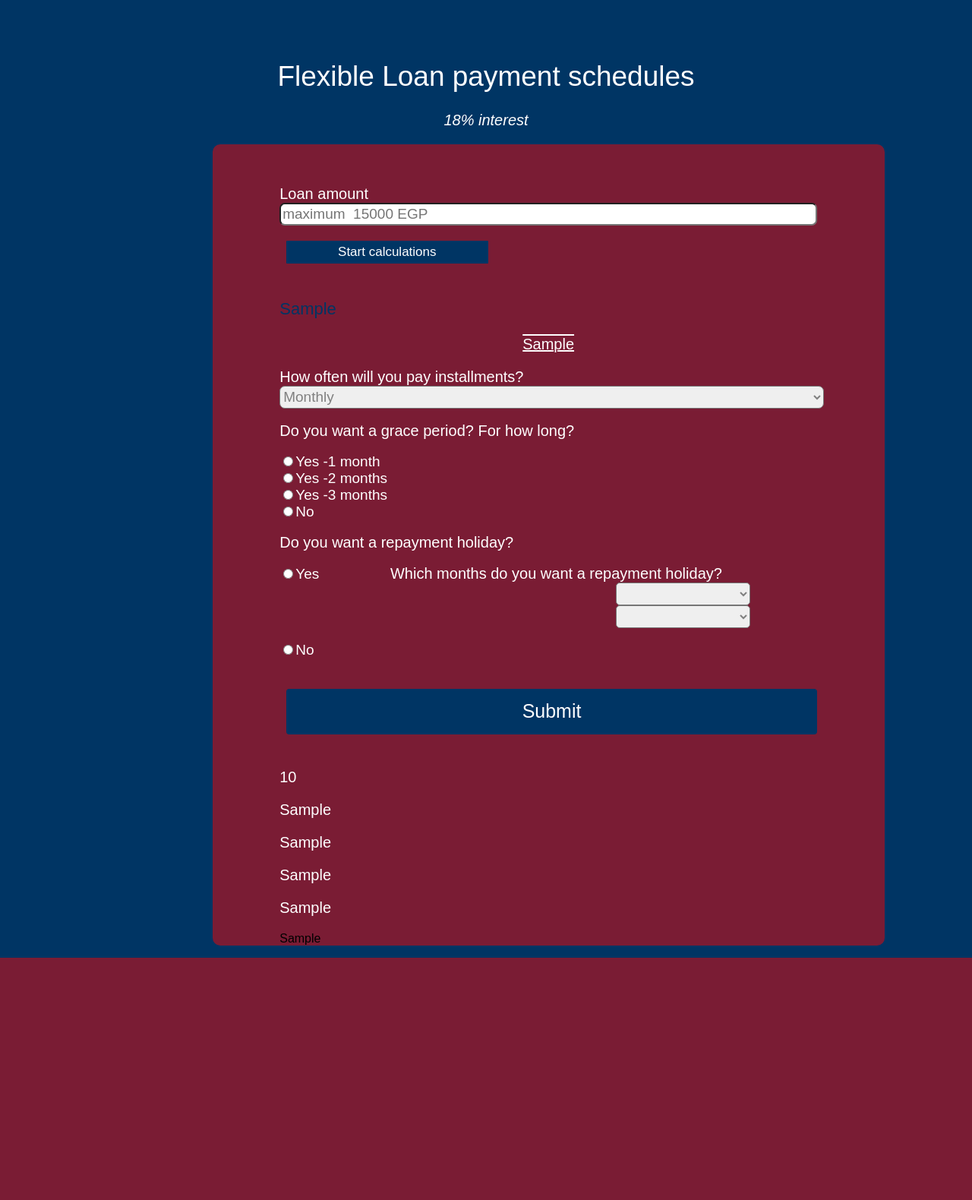
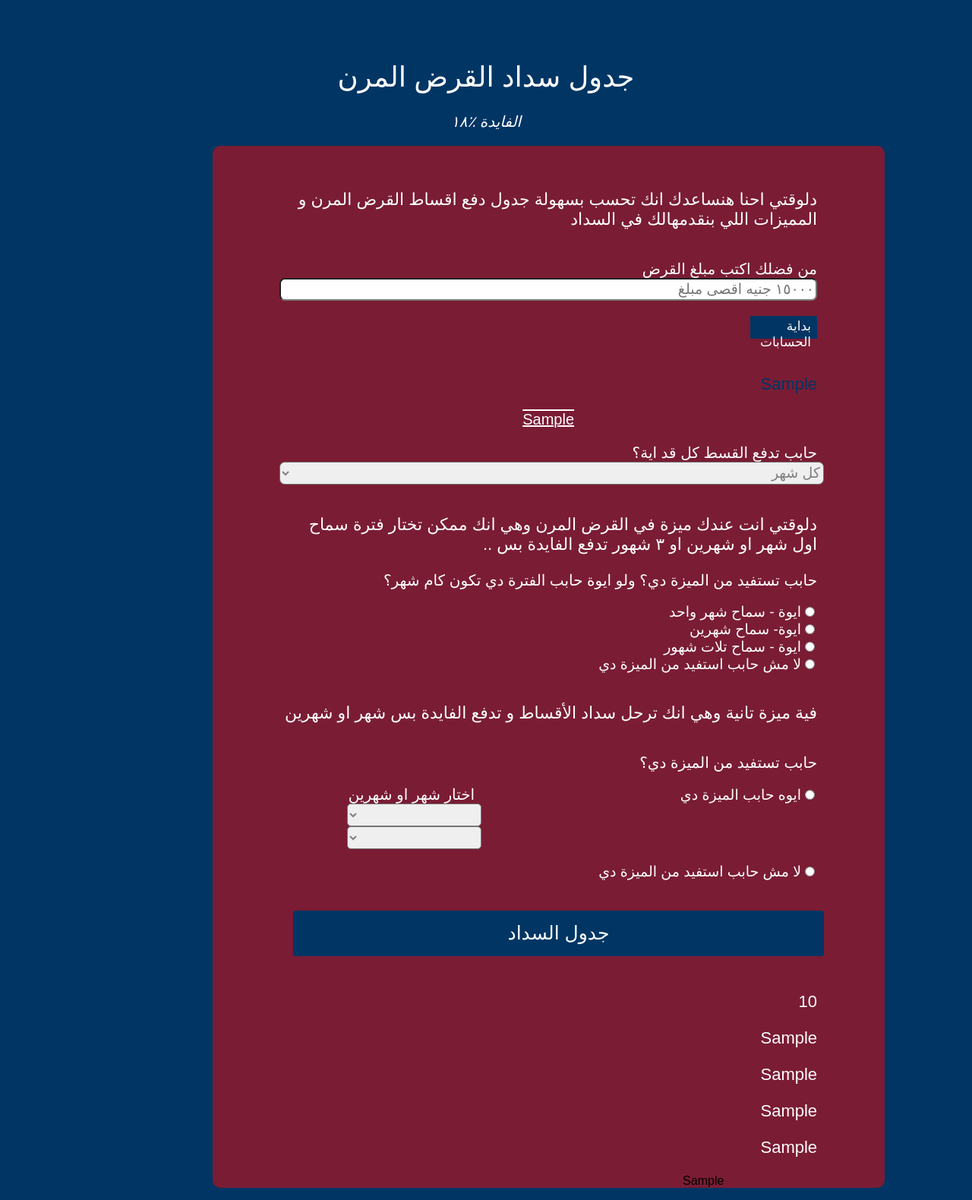
Before and after one commit to RaniaFleifel/flexible_microfinance_v2_arabic, a Flask app: template templates/ideal_html.html in a window 1280 px wide. Shown: the whole page at 76% size. Before the commit the page ends 1261 px from the top, so only its background shows below. Run offline with Flask 3, Linux system fonts and the light colour scheme; the template is opened without the code that fills it: most values are stand-ins (such as "Sample title", 1, 10 or a date in 2020).

Commit message:
Update ideal_html.html arabic

```diff
--- a/templates/ideal_html.html
+++ b/templates/ideal_html.html
@@ -4,8 +4,8 @@ This is a static survey form from freeCodeCamp
 
 <body id="background">
   <header>
-    <h1 id="title">Flexible Loan payment schedules</h1>
-    <p id="description"><i>18% interest</i></p>
+    <h1 id="title">جدول سداد القرض المرن</h1>
+    <p id="description"><i>الفايدة ٪١٨</i></p>
   </header>
 
   <style>
@@ -49,6 +49,9 @@ This is a static survey form from freeCodeCamp
     #survey-form {}
 
     #name-label {
+	dir:"rtl";
+	lang:"ar";
+	text-align:"right";
       width: 80%;
       margin-left: 10%;
       margin-right: 10%;
@@ -58,6 +61,9 @@ This is a static survey form from freeCodeCamp
     }
 
     #name {
+	dir:"rtl" ;
+	lang: "ar";
+	text-align:"right";
       width: 80%;
       margin-left: 10%;
       margin-right: 10%;
@@ -103,6 +109,8 @@ This is a static survey form from freeCodeCamp
     }
 
     #dropdown-label {
+	dir:"rtl" ;
+	lang: "ar";
       width: 80%;
       margin-left: 10%;
       margin-right: 10%;
@@ -122,6 +130,8 @@ This is a static survey form from freeCodeCamp
     }
 
     #recommend-label {
+	dir:"rtl" ;
+	lang: "ar";
       width: 80%;
       margin-left: 10%;
       margin-right: 10%;
@@ -131,6 +141,8 @@ This is a static survey form from freeCodeCamp
     }
 
     #recommend {
+	dir:"rtl" ;
+	lang: "ar";
       width: 80%;
       margin-left: 10%;
       margin-right: 10%;
@@ -141,7 +153,11 @@ This is a static survey form from freeCodeCamp
     }
 
     #dropdown-label2 {
+	dir:"rtl" ;
+	lang: "ar";
       width: 80%;
+      margin-left: 10%;
+      margin-right: 20%;
       height: 30px;
       color: white;
       font-size: 20px;
@@ -149,8 +165,8 @@ This is a static survey form from freeCodeCamp
 
     #dropdown2 {
       width: 20%;
-      margin-left: 60%;
-      margin-right: 9%;
+      margin-left: 20%;
+      margin-right: 60%;
       height: 30px;
       border-radius: 5px;
       font-size: 19px;
@@ -222,11 +238,11 @@ This is a static survey form from freeCodeCamp
       margin-bottom: 25px;
     }
     #submit2 {
-      width: 30%;
-      margin-left: 11%;
-      margin-right: 9%;
+      width: 10%;
+      margin-left: 60%;
+      margin-right: 10%;
       background-color: #003564;
-      text-align: center;
+      text-align: right;
       border-radius: 1px;
       border-color: #003564;
       border-style: solid;
@@ -239,104 +255,117 @@ This is a static survey form from freeCodeCamp
   </style>
 
   <div id="survey-container">
+	<p text-align="right" </p>
+
     <br>
     <br>
+<p style="margin-left: 10%; margin-right: 10%;color: white;font-size: 22px;"dir="rtl";lang="ar">دلوقتي احنا هنساعدك انك تحسب بسهولة جدول دفع اقساط  القرض المرن و المميزات اللي بنقدمهالك في السداد </p>
     <br>
-<form action="{{ url_for('calculations')}}" method="post">
 
-      <label id="name-label" for="name">Loan amount</label>
-      <input id="name" name="amount" placeholder="maximum  15000 EGP" required>
-      <button type="submit" id="submit2">Start calculations</button>
+<form action="{{ url_for('calculations')}}" method="post" dir="rtl" lang="ar">
+
+      <label id="name-label" for="name" >من فضلك اكتب مبلغ القرض  </label>
+<br>
+      <input id="name" name="amount" dir="rtl" lang="ar" placeholder="١٥٠٠٠ جنيه اقصى مبلغ" required>
+      <button type="submit" id="submit2" dir="rtl" lang="ar">بداية الحسابات</button>
       </form>
 
-<p style="margin-left: 10%; margin-right: 10%;color: 003564;font-size: 22px;">{{loan_size_txt_no}}</p>
+<p style="margin-left: 10%; margin-right: 10%;color: 003564;font-size: 22px;" dir="rtl" lang="ar">{{loan_size_txt_no}}</p>
 
-<p style="margin-left: 10%; margin-right: 10%;color: white;font-size: 20px;text-align: center;text-decoration: overline underline">{{loan_size_txt_yes}}</p>
+<p style="margin-left: 10%; margin-right: 10%;color: white;font-size: 20px;text-align: center;text-decoration: overline underline" dir="rtl" lang="ar">{{loan_size_txt_yes}}</p>
 
-<form action="{{ url_for('payment_schedule')}}" method="post">
+<form action="{{ url_for('payment_schedule')}}" method="post" dir="rtl" lang="ar">
 
-      <label id="dropdown-label" for="dropdown">How often will you pay installments?</label>
+      <label id="dropdown-label" for="dropdown" dir="rtl" lang="ar"> حابب تدفع القسط كل قد اية؟ </label>
       <select id="dropdown", name=frequency>
-        <option value="monthly">Monthly</option>
-        <option value="biweekly">Biweekly</option>
-        <option value="weekly"> Weekly</option>
+        <option value="monthly" dir="rtl" lang="ar">كل شهر</option>
+        <option value="biweekly" dir="rtl" lang="ar"> كل اسبوعين (مرتين في الشهر)</option>
+        <option value="weekly" dir="rtl" lang="ar">كل اسبوع  (٤ مرات في الشهر)</option>
 
       </select>
 
 
       <br>
       <br>
-      <label for="recommend" id="recommend-label">Do you want a grace period? For how long?</label><br><br>
-      <label id="recommend">
-        <input type="radio" value="yes1" name="grace">Yes -1 month
+<p style="margin-left: 10%; margin-right: 10%;color: white;font-size: 22px;"dir="rtl";lang="ar">دلوقتي انت عندك ميزة في القرض المرن وهي انك ممكن تختار فترة سماح اول شهر او شهرين او ٣ شهور  تدفع الفايدة بس ..
+</p>
+
+      <label for="recommend" id="recommend-label" dir="rtl" lang="ar"> حابب تستفيد من الميزة دي؟ ولو ايوة حابب الفترة دي تكون كام شهر؟
+</label><br><br>
+      <label id="recommend" dir="rtl" lang="ar">
+        <input type="radio" value="yes1" name="grace" dir="rtl" lang="ar">ايوة - سماح شهر واحد
       </label><br>
-      <label id="recommend">
-        <input type="radio" value="yes2" name="grace">Yes -2 months
+      <label id="recommend" dir="rtl" lang="ar">
+        <input type="radio" value="yes2" name="grace" dir="rtl" lang="ar">ايوة- سماح شهرين
       </label><br>
-      <label id="recommend">
-        <input type="radio" value="yes3" name="grace">Yes -3 months
+      <label id="recommend" dir="rtl" lang="ar">
+        <input type="radio" value="yes3" name="grace" dir="rtl" lang="ar">ايوة - سماح تلات شهور
       </label><br>
-      <label id="recommend">
-        <input type="radio" value="no" name="grace">No
+      <label id="recommend" dir="rtl" lang="ar">
+        <input type="radio" value="no" name="grace" dir="rtl" lang="ar">لا مش حابب استفيد من الميزة دي
       </label>
       <br>
       <br>
 
-      <label for="recommend" id="recommend-label">Do you want a repayment holiday?</label><br><br>
-      <label id="recommend">
-        <input type="radio" value="yes" name="holiday">Yes
+<p style="margin-left: 10%; margin-right: 10%;color: white;font-size: 22px;"dir="rtl";lang="ar">فية ميزة تانية وهي انك ترحل سداد الأقساط و تدفع الفايدة بس شهر او شهرين
+</p>
+    <br>
+ <label for="recommend" id="recommend-label" dir="rtl" lang="ar"> حابب تستفيد من الميزة دي؟
+</label><br><br>
+      <label id="recommend"  dir="rtl" lang="ar">
+        <input type="radio" value="yes" name="holiday" dir="rtl" lang="ar">ايوه حابب الميزة دي
       </label>
-<label id="dropdown-label2" for="dropdown">Which months do you want a repayment holiday?</label>
+<label id="dropdown-label2" for="dropdown"  dir="rtl" lang="ar">اختار شهر او شهرين </label>
 
       <select id="dropdown2" name=month1>
         <option value=" "></option>
-        <option value="jan">Jan</option>
-        <option value="feb">Feb</option>
-        <option value="mar">Mar</option>
-        <option value="apr">Apr</option>
-        <option value="may">May</option>
-        <option value="Jun">Jun</option>
-        <option value="jul">Jul</option>
-        <option value="aug">Aug</option>
-        <option value="sep">Sep</option>
-        <option value="oct">Oct</option>
-        <option value="nov">Nov</option>
-        <option value="dec">Dec</option>
+        <option value="jan">يناير</option>
+        <option value="feb">فبراير</option>
+        <option value="mar">مارس</option>
+        <option value="apr">ابريل</option>
+        <option value="may">مايو</option>
+        <option value="Jun">يونيو</option>
+        <option value="jul">يوليو</option>
+        <option value="aug">أغسطس</option>
+        <option value="sep">سبتمبر</option>
+        <option value="oct">أكتوبر</option>
+        <option value="nov">نوفمبر</option>
+        <option value="dec">ديسمبر</option>
       </select>
 
 
       <select id="dropdown2" name=month2>
         <option value=" "></option>
-        <option value="jan">Jan</option>
-        <option value="feb">Feb</option>
-        <option value="mar">Mar</option>
-        <option value="apr">Apr</option>
-        <option value="may">May</option>
-        <option value="jun">Jun</option>
-        <option value="jul">Jul</option>
-        <option value="aug">Aug</option>
-        <option value="sep">Sep</option>
-        <option value="oct">Oct</option>
-        <option value="nov">Nov</option>
-        <option value="dec">Dec</option>
+        <option value="jan">يناير</option>
+        <option value="feb">فبراير</option>
+        <option value="mar">مارس</option>
+        <option value="apr">ابريل</option>
+        <option value="may">مايو</option>
+        <option value="Jun">يونيو</option>
+        <option value="jul">يوليو</option>
+        <option value="aug">أغسطس</option>
+        <option value="sep">سبتمبر</option>
+        <option value="oct">أكتوبر</option>
+        <option value="nov">نوفمبر</option>
+        <option value="dec">ديسمبر</option>
       </select>
       <br>
       <br>
-      <label id="recommend">
-        <input type="radio" value="no" name="holiday">No
+      <label id="recommend" dir="rtl" lang="ar">
+        <input type="radio" value="no" name="holiday" dir="rtl" lang="ar">لا مش حابب استفيد من الميزة دي
       </label>
       <br>
 
-      <button type="submit" id="submit">Submit</button>
+      <button type="submit" id="submit">جدول السداد</button>
     </form>
 
-<p style="margin-left: 10%; margin-right: 10%;color: white;font-size: 20px";>{{loan_amount_txt}}</p>
-<p style="margin-left: 10%; margin-right: 10%;color: white;font-size: 20px";>{{start_month_txt}}</p>
-<p style="margin-left: 10%; margin-right: 10%;color: white;font-size: 20px;">{{frequency_txt}}</p>
-<p style="margin-left: 10%; margin-right: 10%;color: white;font-size: 20px;">{{grace_txt}}</p>
-<p style="margin-left: 10%; margin-right: 10%;color: white;font-size: 20px";>{{holiday_txt}}</p>
+<p style="margin-left: 10%; margin-right: 10%;color: white;font-size: 22px;" dir="rtl" lang="ar">{{loan_amount_txt}}</p>
+<p style="margin-left: 10%; margin-right: 10%;color: white;font-size: 22px;" dir="rtl" lang="ar">{{start_month_txt}}</p>
+<p style="margin-left: 10%; margin-right: 10%;color: white;font-size: 22px;" dir="rtl" lang="ar">{{frequency_txt}}</p>
+<p style="margin-left: 10%; margin-right: 10%;color: white;font-size: 22px;" dir="rtl" lang="ar">{{grace_txt}}</p>
+<p style="margin-left: 10%; margin-right: 10%;color: white;font-size: 22px;" dir="rtl" lang="ar">{{holiday_txt}}</p>
 
-<p  style="margin-left: 10%; margin-right: 10%">{{table_final|safe}}  </p>
+<p  style="margin-left: 70%; margin-right: 10%">{{table_final|safe}}  </p>
 
 
 
```
